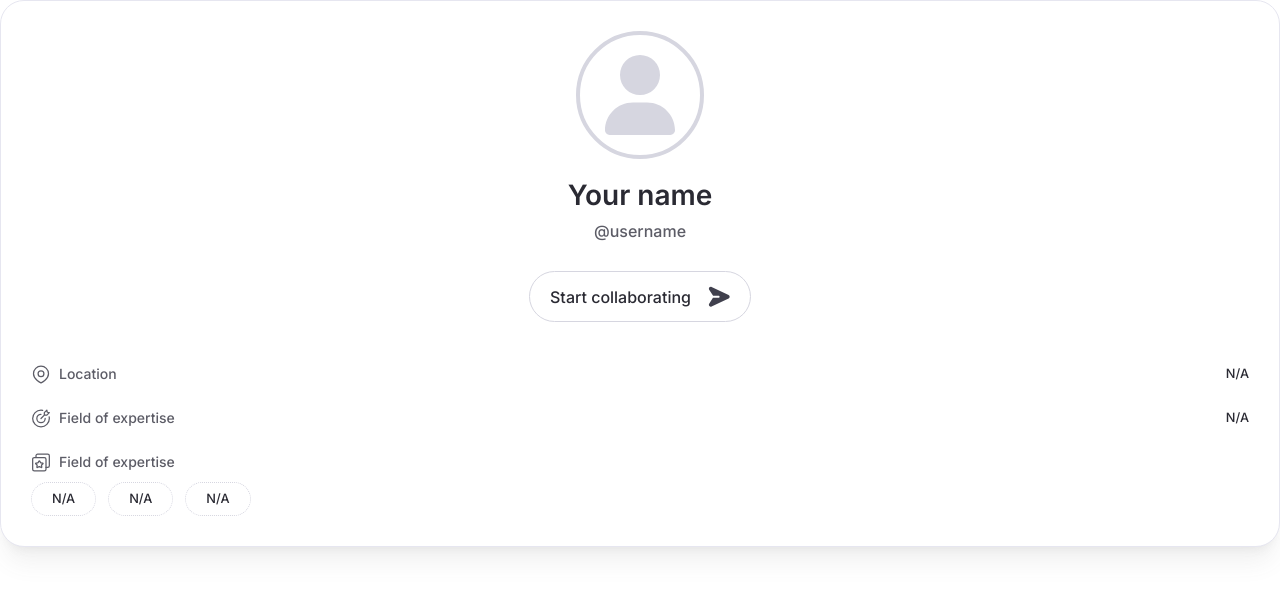
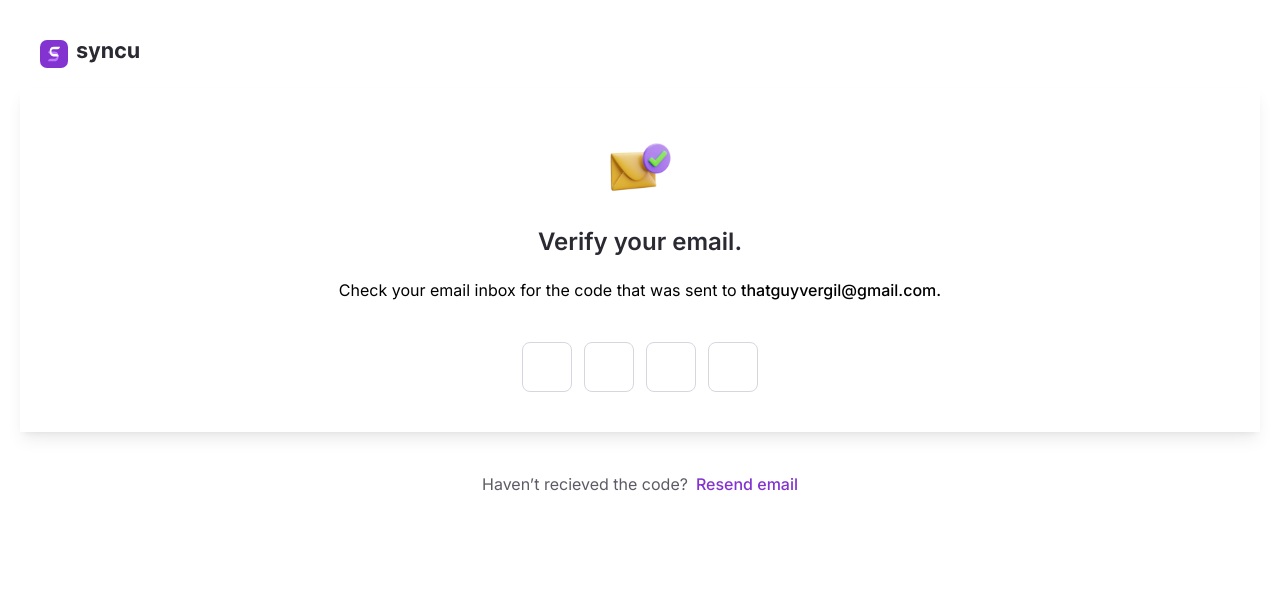
Before and after one commit to SyncYou/SyncU, a React (Vite) app: page / in a window 1280 px wide. Shown: the top 592 px of the page. Built offline with nearby package versions, Linux system fonts and the light colour scheme.

Commit message:
fix:fixed some errors

```diff
--- a/src/App.tsx
+++ b/src/App.tsx
@@ -1,10 +1,10 @@
-import ProfilePreview from './components/Profile/ProfilePreview'
+import Verifymail from './components/Auth/Verify-mail'
 
 function App() {
 
   return (
     <>
-    <ProfilePreview/>
+    <Verifymail/>
     </>
   )
 }
--- a/src/components/Auth/Verify-mail.tsx
+++ b/src/components/Auth/Verify-mail.tsx
@@ -1,26 +1,34 @@
-import React, { useState } from "react";
+import React, { useCallback, useState } from "react";
 import Header from "../Reuseables/Header";
 import mail from "/mail.svg";
 
-interface OtpProps {
-    e: React.ChangeEvent<HTMLInputElement>,
-    idx: string,
-}
 
 const Verifymail: React.FC = () => {
   const [otp, setOtp] = useState(new Array(4).fill(""));
+  const email = 'thatguyvergil@gmail.com';
 
-  const handleChange = ({e, idx}: OtpProps) => {
-    if (isNaN(e.target.value)) return false;
+  const handleChange = useCallback(
+    (e: React.ChangeEvent<HTMLInputElement>, currentIndex: number) => {
+      const value = e.target.value;
+      if (isNaN(Number(value))) return;
 
-    setOtp([
-      ...otp.map((digit, index) => (index === idx ? e.target.value : digit)),
-    ]);
+      setOtp((currentOtp) => {
+        const newOtp = [...currentOtp];
+        newOtp[currentIndex] = value;
+        return newOtp;
+      });
 
-    if (e.target.value && e.target.nextSibling) {
-      e.target.nextSibling.focus();
-    }
-  };
+      // Auto-focus next input
+      if (value && currentIndex < 3) {
+        const nextInput =
+          e.target.parentElement?.nextElementSibling?.querySelector("input");
+        if (nextInput) nextInput.focus();
+      }
+    },
+    []
+  );
+
+
   return (
     <section className="p-5">
       <div>
@@ -35,10 +43,10 @@ const Verifymail: React.FC = () => {
               Verify your email.
             </h2>
           </div>
-          <div className="px-10">
+          <div className="px-8">
             <p className="font-normal leading-6 text-center">
               Check your email inbox for the code that was sent to
-              <span className="font-medium"> thatguyvergil@gmail.com.</span>
+              <span className="font-medium"> {email}.</span>
             </p>
           </div>
 
@@ -47,6 +55,8 @@ const Verifymail: React.FC = () => {
               <input
                 key={idx}
                 type="password"
+                inputMode="numeric"
+                aria-label={`Digit ${idx + 1} of OTP`}
                 maxLength={1}
                 value={digit}
                 onChange={(e) => handleChange(e, idx)}
@@ -58,8 +68,12 @@ const Verifymail: React.FC = () => {
       </div>
 
       <div className="flex items-center justify-center gap-2 my-10">
-        <p className="leading-6 text-[16px] font-normal text-center text-[#5C5C66]">Haven’t recieved the code?</p>
-        <small className="text-primary font-medium leading-6 text-[16px]">Resend email</small>
+        <p className="leading-6 text-[16px] font-normal text-center text-[#5C5C66]">
+          Haven’t recieved the code?
+        </p>
+        <small className="text-primary font-medium leading-6 text-[16px]">
+          Resend email
+        </small>
       </div>
     </section>
   );
```
